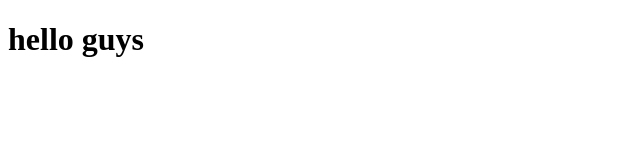
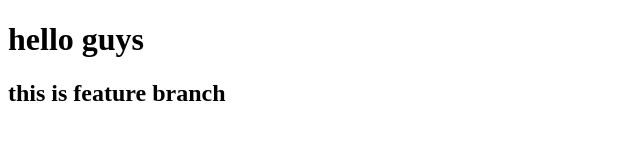
Before and after one commit to ashishtharu1209/practice_1, a plain HTML site: page index.html in a window 1280 px wide. Shown: the whole page, without its empty margins (0-640 px from the left). Drawn offline with Linux system fonts and the light colour scheme.

Commit message:
new feature

```diff
--- a/index.html
+++ b/index.html
@@ -7,5 +7,6 @@
 </head>
 <body>
     <h1>hello guys</h1>
+    <h2>this is feature branch</h2>
 </body>
 </html>
```
